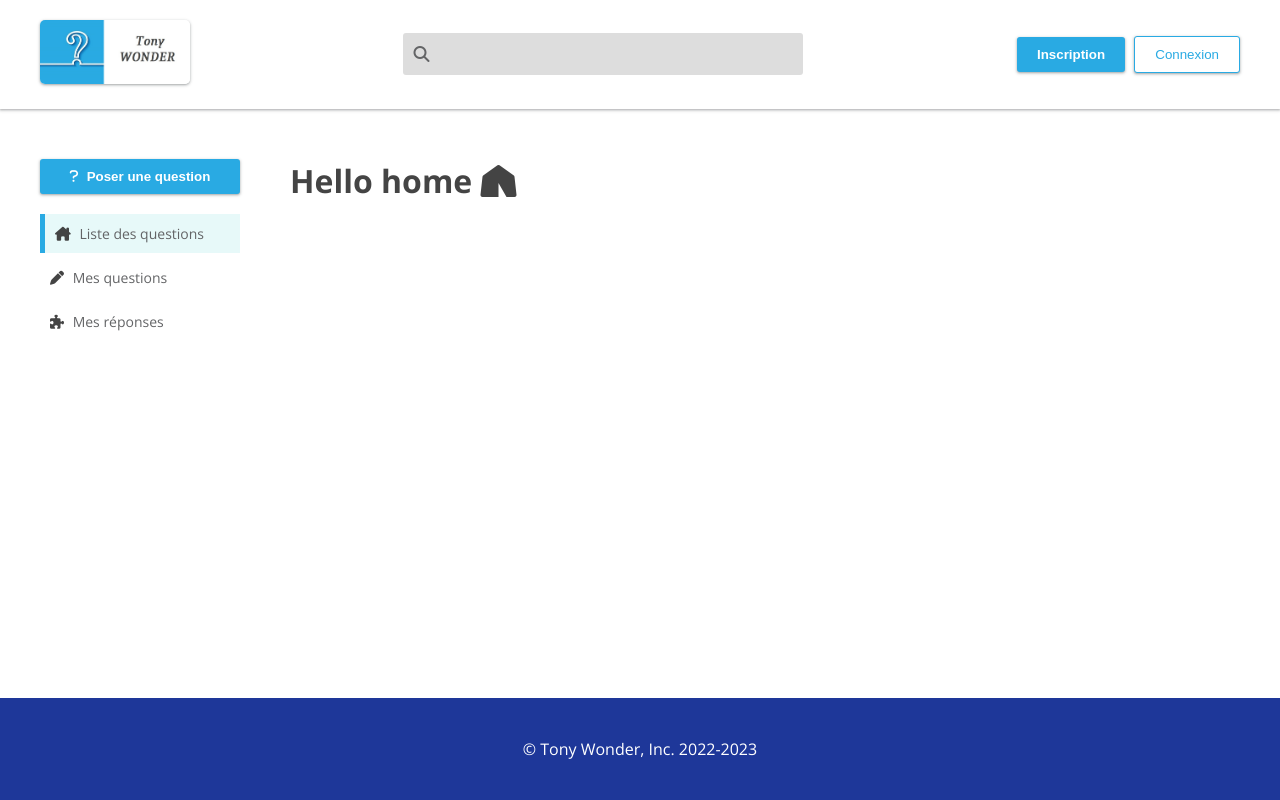
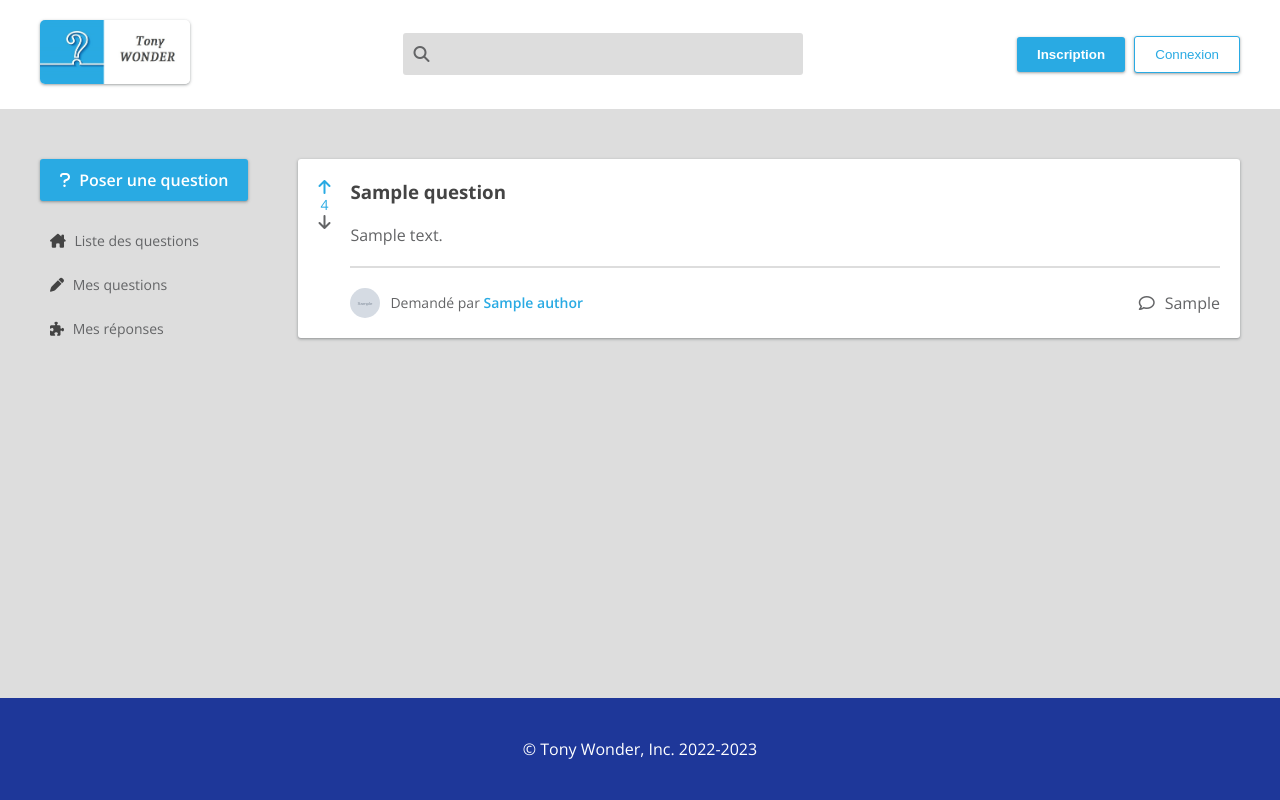
Before and after one commit to Mr-Tonton/Exercice_WONDER_SYMFONY_from_Dyma, a Symfony app: template templates/home/index.html.twig in a window 1280 px wide. Run offline with Twig, Linux system fonts and the light colour scheme; the template is opened without the code that fills it: most values are stand-ins (such as "Sample title", 1, 10 or a date in 2020); grey boxes marked "Sample" are stand-in pictures; some libraries are stand-ins or nearby versions.

Commit message:
part 2, formulaire

```diff
--- a/composer.json
+++ b/composer.json
@@ -12,10 +12,12 @@
         "symfony/console": "6.2.*",
         "symfony/dotenv": "6.2.*",
         "symfony/flex": "^2",
+        "symfony/form": "6.2.*",
         "symfony/framework-bundle": "6.2.*",
         "symfony/maker-bundle": "^1.48",
         "symfony/runtime": "6.2.*",
         "symfony/twig-bundle": "6.2.*",
+        "symfony/validator": "6.2.*",
         "symfony/yaml": "6.2.*",
         "twig/extra-bundle": "^2.12|^3.0",
         "twig/twig": "^2.12|^3.0"
@@ -66,5 +68,9 @@
             "allow-contrib": false,
             "require": "6.2.*"
         }
+    },
+    "require-dev": {
+        "symfony/stopwatch": "6.2.*",
+        "symfony/web-profiler-bundle": "6.2.*"
     }
 }
--- a/config/bundles.php
+++ b/config/bundles.php
@@ -6,4 +6,5 @@ return [
     Twig\Extra\TwigExtraBundle\TwigExtraBundle::class => ['all' => true],
     Sensio\Bundle\FrameworkExtraBundle\SensioFrameworkExtraBundle::class => ['all' => true],
     Symfony\Bundle\MakerBundle\MakerBundle::class => ['dev' => true],
+    Symfony\Bundle\WebProfilerBundle\WebProfilerBundle::class => ['dev' => true, 'test' => true],
 ];
--- a/public/css/style.css
+++ b/public/css/style.css
@@ -19,6 +19,10 @@
     --footer-background:#1e3799;
     --max-width: 1200px;
     --font-size-small: 14px;
+    --font-size-regular: 16px;
+    --font-weight-regular: 400;
+    --font-weight-semi-bold: 600;
+    --font-weight-bold: 700;
 }
 
 
@@ -42,6 +46,16 @@ ul {
 
 h1,h2,h3 {
     color: var(--color-dark);
+}
+
+a {
+    color: inherit;
+    text-decoration: none;
+}
+
+small {
+    font-size: var(--font-size-small);
+    font-family: var(font-family);
 }
 
 /* flex */
@@ -104,12 +118,20 @@ h1,h2,h3 {
     margin:10px;
 }
 
+.mr-10 {
+    margin-right: 10px;
+}
+
 .m-20 {
     margin: 20px;
 }
 
 .mr-20 {
     margin-right: 20px;
+}
+
+.mb-20 {
+    margin-bottom: 20px;
 }
 
 .mr-50 {
@@ -128,6 +150,10 @@ h1,h2,h3 {
 
 .p-20 {
     padding: 20px;
+}
+
+.pb-20 {
+    padding-bottom: 20px;
 }
 
 .py-20 {
@@ -156,6 +182,23 @@ h1,h2,h3 {
 }
 
 /* general */
+
+.block {
+   padding: 20px;
+   border-radius: var(--border-radius);
+   background-color: white;
+   box-shadow: var(--box-shadow);
+}
+
+.block-shadow:hover {
+    cursor: pointer;
+    box-shadow: none;
+    transition: box-shadow .4s;
+}
+
+.app-content {
+    background-color: var(--gray-light);
+}
 
 .btn:hover {
     opacity: .8;
@@ -189,10 +232,50 @@ h1,h2,h3 {
     max-width: var(--max-width);
 }
 
-/* sidebar */
+.form-row {
+    display: flex;
+    flex-flow: column;
+    margin-bottom: 15px;
+}
 
-.sidebar {
-    min-width: 200px;
+.form-row label {
+    margin-bottom: 5px;
+    font-weight: var(--font-weight-semi-bold);
+    color: var(--color-dark);
+}
+
+.form-row input,textarea {
+    font-family: var(font-family);
+    border: 0;
+    border-radius: var(border-radius);
+    padding: 10px 26px;
+    background-color: var(--gray-light);
+}
+
+.form-row textarea {
+    min-height: 150px;
+}
+
+.form-errors {
+    color: var(--warning);
+    font-size: var(--font-size-small);
+    font-weight: var(--font-weight-semi-bold);
+}
+
+.avatar {
+    width: 30px;
+    height: 30px;
+    border-radius: 50%;
+}
+
+.clickable {
+    color: var(--primary);
+    font-weight: var(--font-weight-semi-bold);
+    cursor: pointer;
+}
+
+.text-small {
+    font-size: var(--font-size-small);
 }
 
 /* header */
@@ -232,19 +315,24 @@ footer {
 
 /* sidebar */
 
-.sidebar-nav li {
+.sidebar {
+    min-width: 200px;
+}
+
+.sidebar-nav a {
+    display: block;
     padding: 10px;
     cursor: pointer;
     font-size: var(--font-size-small);
     margin-bottom: 5px;
 }
 
-.sidebar-nav li:hover {
+.sidebar-nav a:hover {
     opacity: .8;
     transition: opacity .4s;
 }
 
-.sidebar-nav li i {
+.sidebar-nav a i {
     color: var(--color-dark);
 }
 
@@ -252,3 +340,19 @@ footer {
     border-left: 5px solid var(--primary);
     background-color: var(--primary-light);
 }
+
+/* questions */
+
+.question-content {
+    border-bottom: 2px solid var(--gray-light);
+}
+
+/* ratings */
+
+.rating-up {
+    color: var(--primary);
+}
+
+.rating-down {
+    color: var(--warning);
+}
--- a/templates/base.html.twig
+++ b/templates/base.html.twig
@@ -3,7 +3,7 @@
 	<head>
 		<meta charset="UTF-8">
 		<title>
-			{% block title %}Welcome!
+			{% block title %}Poser une question
 			{% endblock %}
 		</title>
 		<script defer src="{{ asset('js/index.js') }}"></script>
@@ -13,7 +13,7 @@
 	</head>
 	<body class="d-flex flex-column">
 		{{ include("partials/_header.html.twig") }}
-		<div class="flex-fill d-flex flex-row-nowrap justify-content-center">
+		<div class="app-content flex-fill d-flex flex-row-nowrap justify-content-center">
 			<div class="content d-flex flex-row-nowrap flex-fill py-50">
 				{{ include("partials/_sidebar.html.twig") }}
 				<div class="flex-fill"> {% block body %}{% endblock %}
--- a/templates/home/index.html.twig
+++ b/templates/home/index.html.twig
@@ -4,7 +4,32 @@
 {% endblock %}
 
 {% block body %}
-	<h1>Hello home
-		<i class="fa-solid fa-tent"></i>
-	</h1>
+	<ul>
+		{% for question in questions %}
+			<a href='{{ path('question_show', { id: question.id }) }}' class="block block-shadow d-flex flex-row mb-20">
+				<div class="d-flex flex-column mr-20 align-items-center">
+					<i class="fa-solid fa-arrow-up {{ question.rating > 0 ? 'rating-up' : '' }}"></i>
+					<p class="text-small {{ question.rating > 0 ? "rating-up" : question.rating < 0 ? "rating-down" : "" }}"
+					>{{ question.rating }}</p>
+					<i class="fa-solid fa-arrow-down {{ question.rating < 0 ? 'rating-down' : '' }}"></i>
+				</div>
+				<div class="flex-fill d-flex flex-column">
+					<div>
+						<h3 class="mb-20">{{ question.title }}</h3>
+						<p class="mb-20 question-content pb-20">{{ question.content }}</p>
+					</div>
+					<div class="d-flex flex-row justify-content-between">
+						<div class="d-flex flex-row align-items-center">
+							<img class="avatar mr-10" src="{{ question.author.avatar }}" alt="image de profil">
+							<small>Demandé par <span class="clickable">{{ question.author.name }}</span></small>
+						</div>
+						<div class="d-flex flex-row align-items-center">
+							<i class="fa-regular fa-comment mr-10"></i>
+							<p>{{question.nbrOfResponse }}</p>
+						</div>
+					</div>
+				</div>
+			</a>
+		{% endfor %}
+	</ul>
 {% endblock %}
--- a/templates/partials/_sidebar.html.twig
+++ b/templates/partials/_sidebar.html.twig
@@ -1,20 +1,21 @@
 <div class="sidebar d-flex flex-column mr-50">
-	<button class="btn btn-primary btn-icon-primary">
+	<a href="{{ path('question_form') }}" class="btn btn-primary btn-icon-primary">
 		<i class="fa-solid fa-question mr-5"></i>
 		<span>Poser une question</span>
-	</button>
+	</a>
 	<ul class="sidebar-nav py-20">
-		<li class="active">
+		<a href=" {{ path('home') }}" {% if app.request.pathinfo == path('home') %}class="active"{% endif %}
+		>
 			<i class="fa-solid fa-house-chimney mr-5"></i>
 			Liste des questions
-		</li>
-		<li>
+		</a>
+		<a>
 			<i class="fa-solid fa-pen mr-5"></i>
 			Mes questions
-		</li>
-		<li>
+		</a>
+		<a>
 			<i class="fa-solid fa-puzzle-piece mr-5"></i>
 			Mes réponses
-		</li>
+		</a>
 	</ul>
 </div>
```
Also changed, not shown: config/routes/web_profiler.yaml (added, +8 -0 lines), src/Controller/HomeController.php (+49 -1 lines), src/Controller/QuestionController.php (added, +45 -0 lines), src/Form/QuestionType.php (added, +26 -0 lines), templates/base_form.html.twig (added, +25 -0 lines), templates/question/index.html.twig (added, +14 -0 lines), templates/question/show.html.twig (added, +8 -0 lines), 5 other files.
